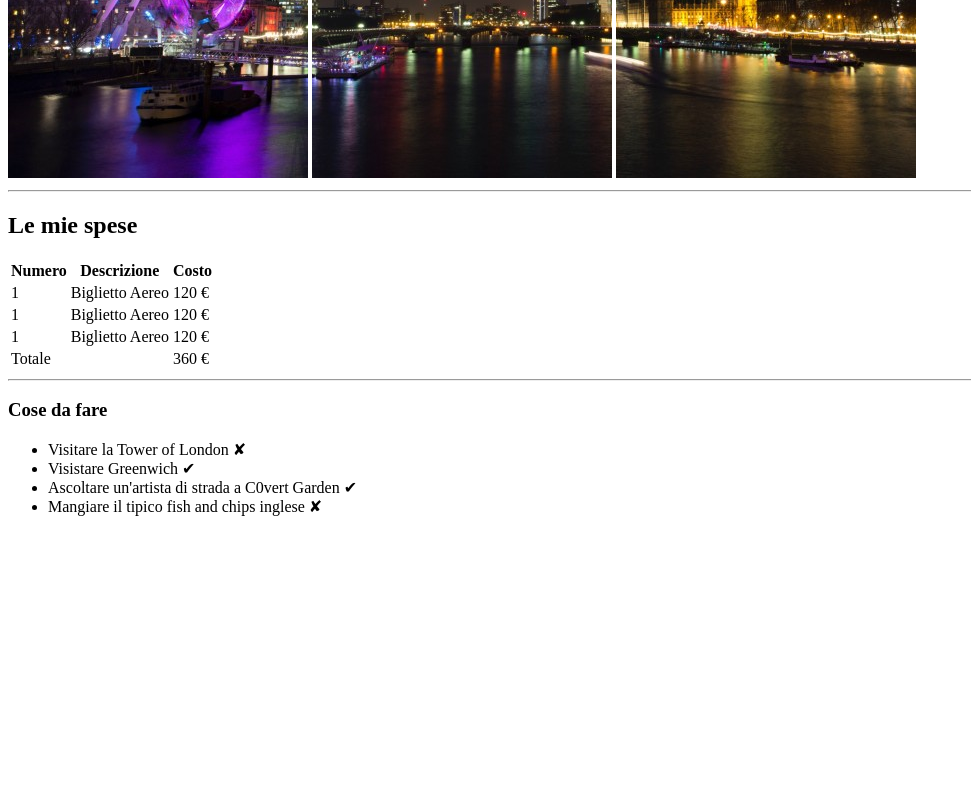
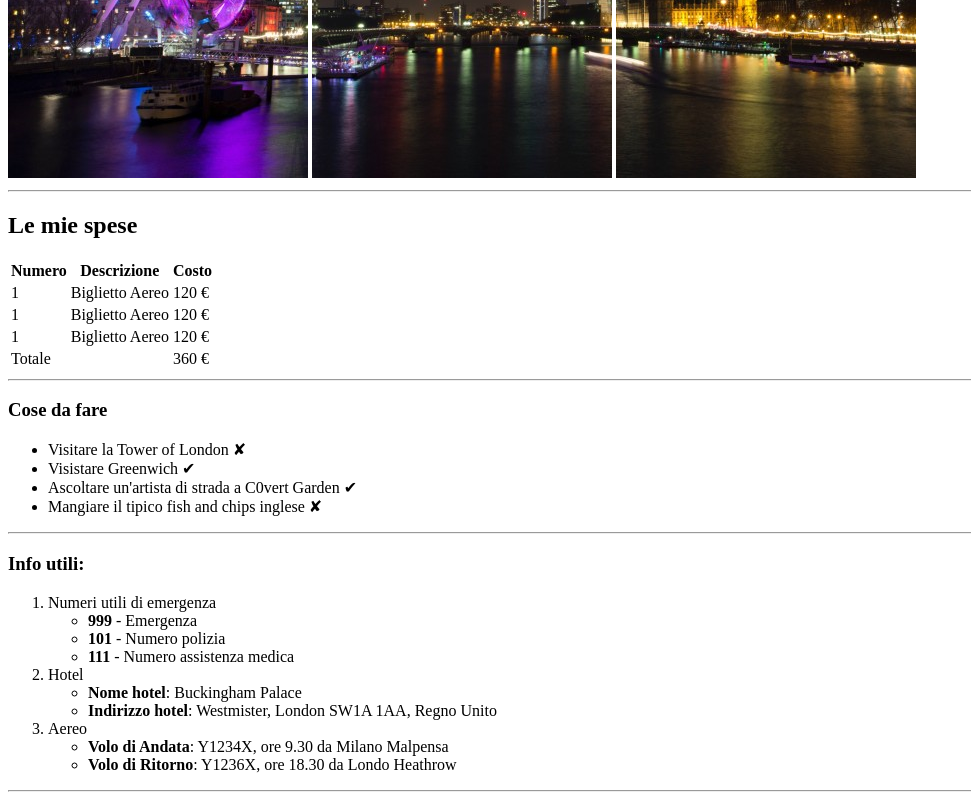
Before and after one commit to SanSciain/html-london-trip, a plain HTML site: page index.html in a window 1280 px wide. Shown: the part 502-1302 px from the top of the page, without its empty margins (0-971 px from the left). Before the commit the page ends 1034 px from the top, so only its background shows below. Drawn offline with Linux system fonts and the light colour scheme.

Commit message:
Info completed

```diff
--- a/index.html
+++ b/index.html
@@ -64,6 +64,7 @@
 
       <hr />
 
+      <!-- To do -->
       <div>
         <h3>Cose da fare</h3>
         <ul>
@@ -73,10 +74,56 @@
           <li>Mangiare il tipico fish and chips inglese &#10008;</li>
         </ul>
       </div>
+      <!-- /To do -->
 
+      <hr />
+
+      <!-- Info -->
+      <div>
+        <h3>Info utili:</h3>
+        <ol>
+          <li>
+            Numeri utili di emergenza
+            <ul>
+              <li><strong>999</strong> - Emergenza</li>
+              <li><strong>101</strong> - Numero polizia</li>
+              <li><strong>111</strong> - Numero assistenza medica</li>
+            </ul>
+          </li>
+
+          <li>
+            Hotel
+            <ul>
+              <li><strong>Nome hotel</strong>: Buckingham Palace</li>
+              <li>
+                <strong>Indirizzo hotel</strong>: Westmister, London SW1A 1AA,
+                Regno Unito
+              </li>
+            </ul>
+          </li>
+
+          <li>
+            Aereo
+            <ul>
+              <li>
+                <strong>Volo di Andata</strong>: Y1234X, ore 9.30 da Milano
+                Malpensa
+              </li>
+              <li>
+                <strong>Volo di Ritorno</strong>: Y1236X, ore 18.30 da Londo
+                Heathrow
+              </li>
+            </ul>
+          </li>
+        </ol>
+      </div>
+      <!-- /Info -->
+
+      <hr />
+
+      <!-- Foto -->
       <div></div>
-
-      <div></div>
+      <!-- /Foto -->
     </main>
   </body>
 </html>
```
